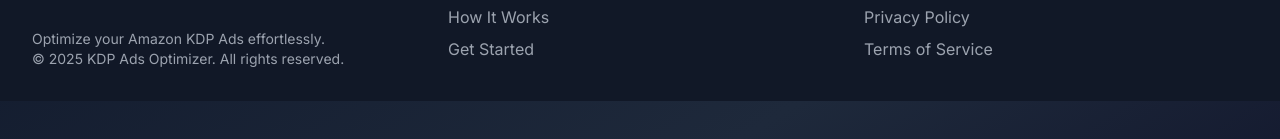
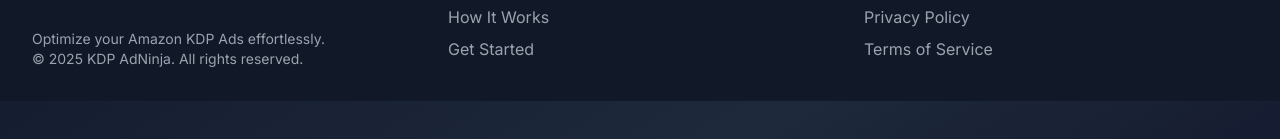
Before and after one commit to KonradBi/KDP-Ads-Optimizer-, a Next.js app: page / in a window 1280 px wide. Shown: the part 5798-5937 px from the top of the page. Built offline with nearby package versions, Linux system fonts and the light colour scheme; no server answers.

Commit message:
chore: update landing page footer branding to 'KDP AdNinja'

```diff
--- a/src/app/page.tsx
+++ b/src/app/page.tsx
@@ -892,7 +892,7 @@ export default function Home() {
             <p className="text-gray-400 text-sm">
               Optimize your Amazon KDP Ads effortlessly.
             </p>
-            <p className="text-sm text-gray-400">© 2025 KDP Ads Optimizer. All rights reserved.</p>
+            <p className="text-sm text-gray-400">© 2025 KDP AdNinja. All rights reserved.</p>
           </div>
           <div>
             <h4 className="font-semibold text-white mb-4">Quick Links</h4>
```
